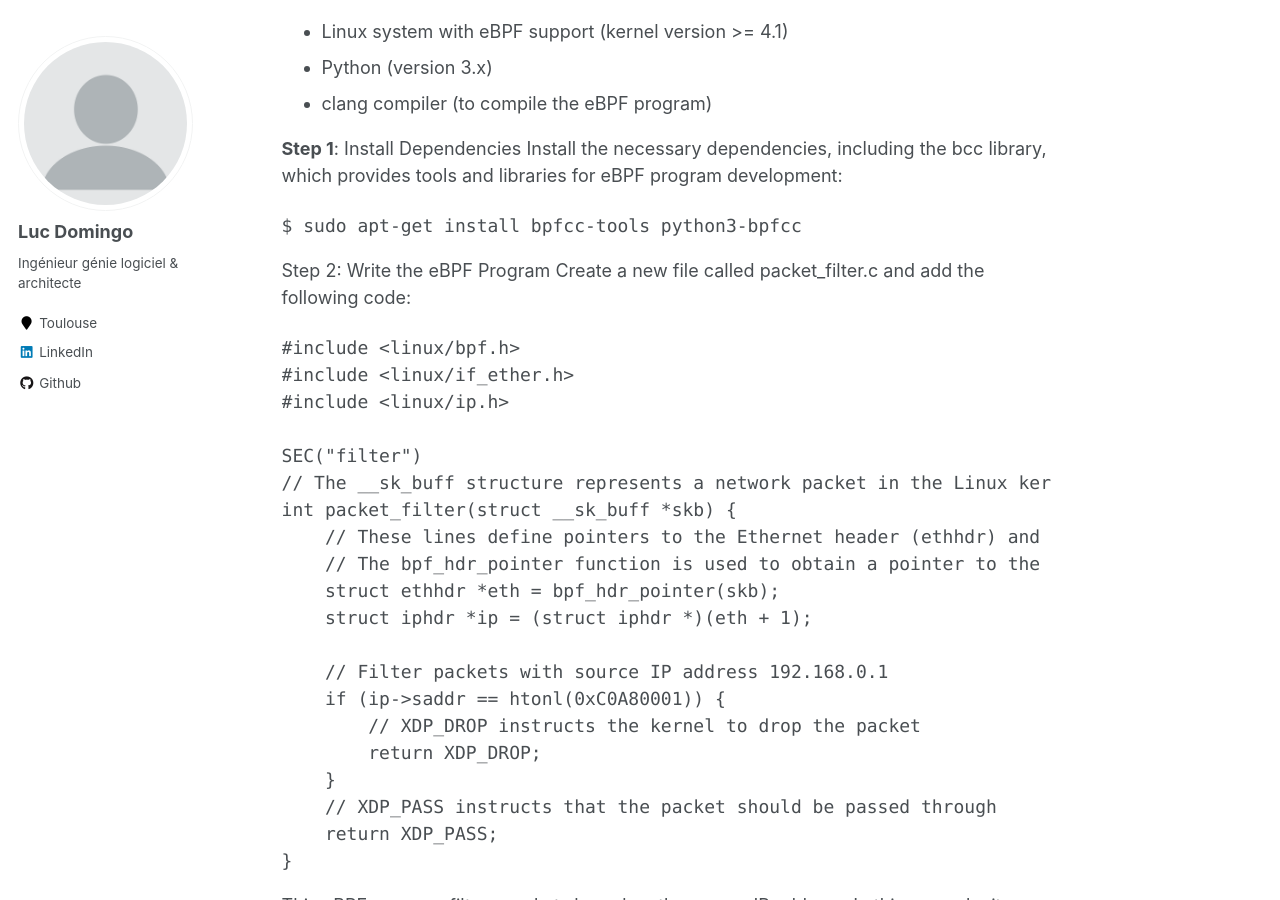
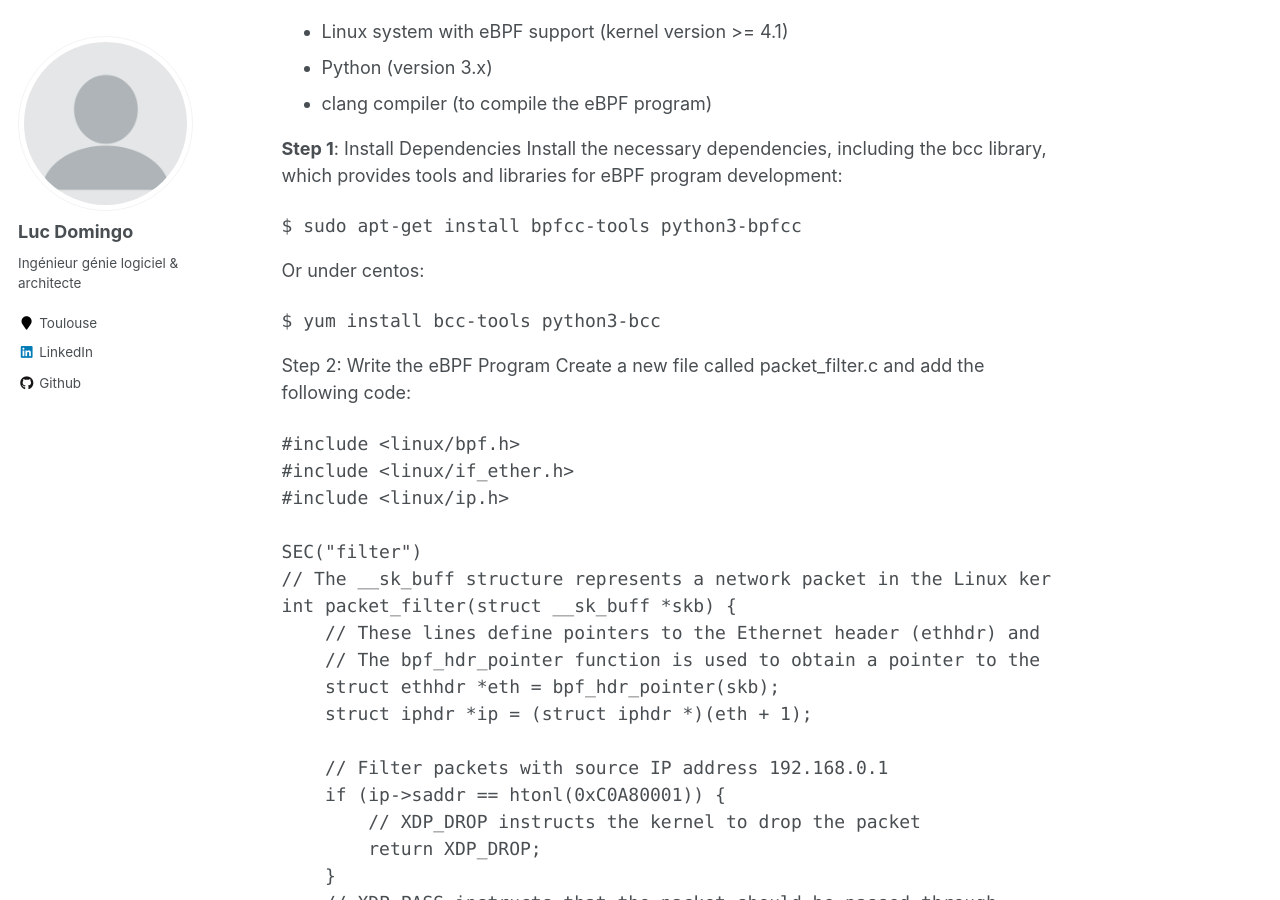
Before and after one commit to LucDomingo/mywebsite, a Jekyll site: the page built from _posts/2023-05-27-power-of-eBPF.md, in a window 1280 px wide and 900 px high, scrolled down 1695 px. Built offline with Jekyll 4.4.1, drawn with Linux system fonts in a browser that asks for light colours; some of the changed text lies outside the part shown.

Commit message:
Update 2023-05-27-power-of-eBPF.md

```diff
--- a/_posts/2023-05-27-power-of-eBPF.md
+++ b/_posts/2023-05-27-power-of-eBPF.md
@@ -50,6 +50,10 @@ Let's code an eBPF program for network packet filtering using the bcc framework
 Install the necessary dependencies, including the bcc library, which provides tools and libraries for eBPF program development:
 <pre>
 $ sudo apt-get install bpfcc-tools python3-bpfcc
+</pre>
+Or under centos:
+<pre>
+$ yum install bcc-tools python3-bcc
 </pre>
 Step 2: Write the eBPF Program
 Create a new file called packet_filter.c and add the following code:
```
